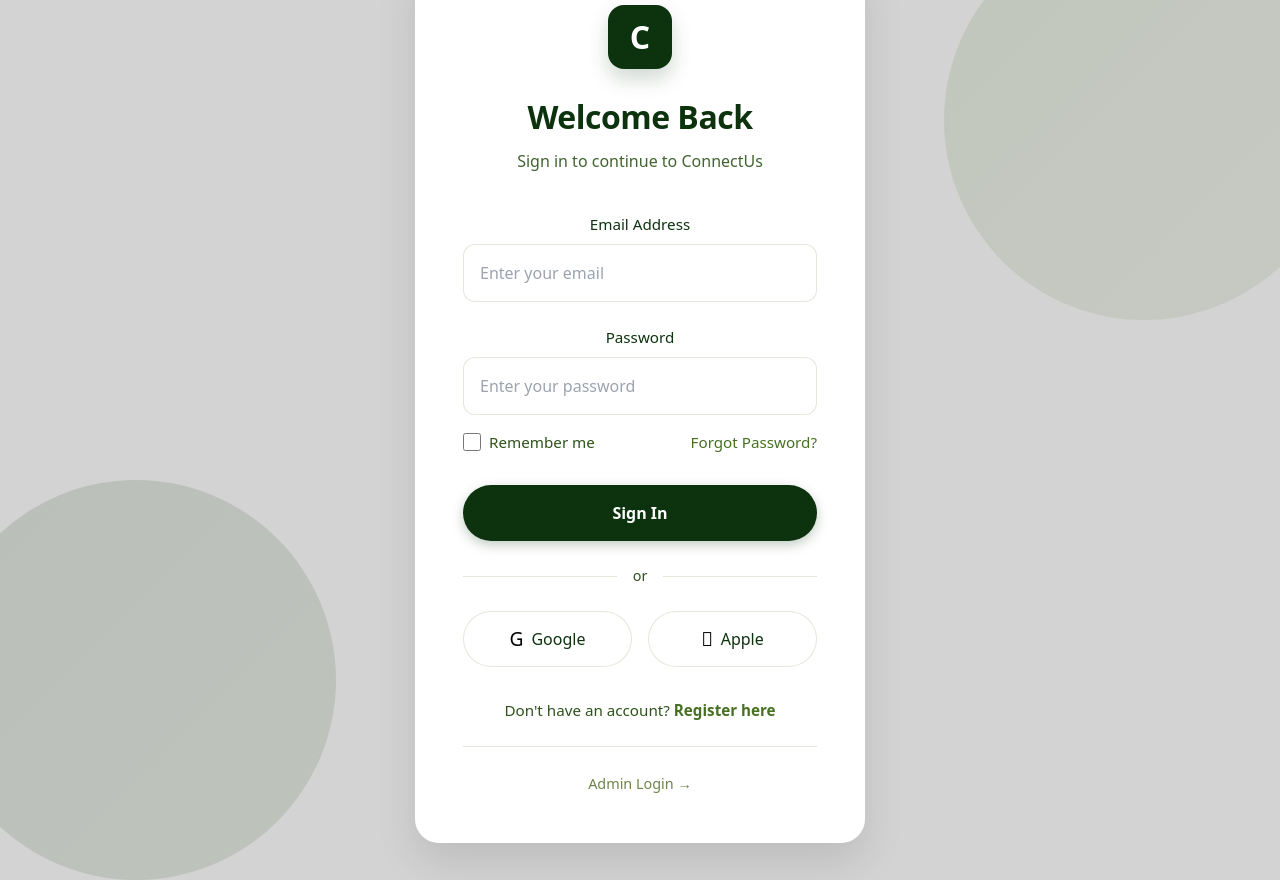
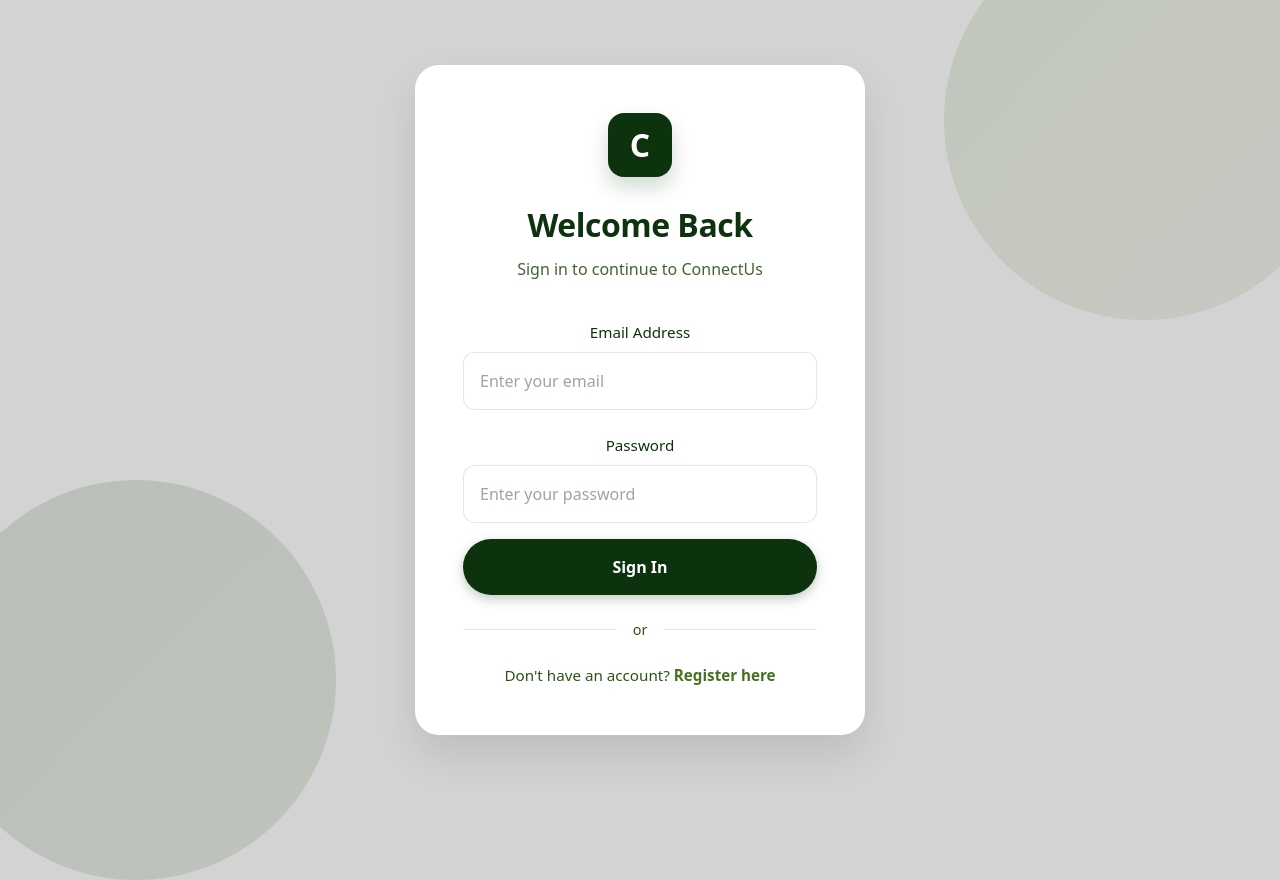
Before and after one commit to SheBuilds05/ConnectUs, a React (Vite) app in the folder frontend/: page /login in a window 1280 px wide. Shown: the top 880 px of the page. Built offline with nearby package versions, Linux system fonts and the light colour scheme.

Commit message:
New changed on UI

```diff
--- a/frontend/src/pages/LoginPage.tsx
+++ b/frontend/src/pages/LoginPage.tsx
@@ -245,48 +245,6 @@
             />
           </div>
 
-          <div style={{
-            display: 'flex',
-            justifyContent: 'space-between',
-            alignItems: 'center',
-            marginBottom: '2rem'
-          }}>
-            <label style={{
-              display: 'flex',
-              alignItems: 'center',
-              gap: '0.5rem',
-              cursor: 'pointer'
-            }}>
-              <input
-                type="checkbox"
-                checked={formData.rememberMe}
-                onChange={(e) => setFormData({...formData, rememberMe: e.target.checked})}
-                style={{
-                  width: '18px',
-                  height: '18px',
-                  cursor: 'pointer',
-                  accentColor: colors.moss
-                }}
-                disabled={loading}
-              />
-              <span style={{ color: colors.leaf, fontSize: '0.95rem' }}>Remember me</span>
-            </label>
-            <Link
-              to="/forgot-password"
-              style={{
-                color: colors.moss,
-                textDecoration: 'none',
-                fontSize: '0.95rem',
-                fontWeight: '500',
-                transition: 'color 0.2s'
-              }}
-              onMouseEnter={(e) => e.currentTarget.style.color = colors.forest}
-              onMouseLeave={(e) => e.currentTarget.style.color = colors.moss}
-            >
-              Forgot Password?
-            </Link>
-          </div>
-
           <button
             type="submit"
             style={{
@@ -336,71 +294,6 @@
           <div style={{ flex: 1, height: '1px', backgroundColor: `${colors.sage}30` }} />
         </div>
 
-        {/* Social Login */}
-        <div style={{
-          display: 'grid',
-          gridTemplateColumns: '1fr 1fr',
-          gap: '1rem',
-          marginBottom: '2rem'
-        }}>
-          <button
-            type="button"
-            style={{
-              padding: '0.8rem',
-              borderRadius: '50px',
-              border: `1px solid ${colors.sage}30`,
-              backgroundColor: colors.white,
-              cursor: 'pointer',
-              display: 'flex',
-              alignItems: 'center',
-              justifyContent: 'center',
-              gap: '0.5rem',
-              transition: 'all 0.2s'
-            }}
-            onMouseEnter={(e) => {
-              e.currentTarget.style.backgroundColor = colors.canvas;
-              e.currentTarget.style.borderColor = colors.moss;
-            }}
-            onMouseLeave={(e) => {
-              e.currentTarget.style.backgroundColor = colors.white;
-              e.currentTarget.style.borderColor = `${colors.sage}30`;
-            }}
-            onClick={() => alert('Google login coming soon!')}
-            disabled={loading}
-          >
-            <span style={{ fontSize: '1.2rem' }}>G</span>
-            <span style={{ color: colors.forest }}>Google</span>
-          </button>
-          <button
-            type="button"
-            style={{
-              padding: '0.8rem',
-              borderRadius: '50px',
-              border: `1px solid ${colors.sage}30`,
-              backgroundColor: colors.white,
-              cursor: 'pointer',
-              display: 'flex',
-              alignItems: 'center',
-              justifyContent: 'center',
-              gap: '0.5rem',
-              transition: 'all 0.2s'
-            }}
-            onMouseEnter={(e) => {
-              e.currentTarget.style.backgroundColor = colors.canvas;
-              e.currentTarget.style.borderColor = colors.moss;
-            }}
-            onMouseLeave={(e) => {
-              e.currentTarget.style.backgroundColor = colors.white;
-              e.currentTarget.style.borderColor = `${colors.sage}30`;
-            }}
-            onClick={() => alert('Apple login coming soon!')}
-            disabled={loading}
-          >
-            <span style={{ fontSize: '1.2rem' }}></span>
-            <span style={{ color: colors.forest }}>Apple</span>
-          </button>
-        </div>
-
         {/* Register Link */}
         <p style={{
           textAlign: 'center',
@@ -422,29 +315,6 @@
             Register here
           </Link>
         </p>
-
-        {/* Admin Link */}
-        <div style={{
-          textAlign: 'center',
-          marginTop: '1.5rem',
-          paddingTop: '1.5rem',
-          borderTop: `1px solid ${colors.sage}30`
-        }}>
-          <Link
-            to="/admin"
-            style={{
-              color: colors.sage,
-              textDecoration: 'none',
-              fontSize: '0.9rem',
-              fontWeight: '500',
-              transition: 'color 0.2s'
-            }}
-            onMouseEnter={(e) => e.currentTarget.style.color = colors.moss}
-            onMouseLeave={(e) => e.currentTarget.style.color = colors.sage}
-          >
-            Admin Login →
-          </Link>
-        </div>
       </div>
     </div>
   );
--- a/frontend/src/pages/Register.tsx
+++ b/frontend/src/pages/Register.tsx
@@ -787,29 +787,6 @@
             Sign in
           </Link>
         </p>
-
-        {/* Admin Link */}
-        <div style={{
-          textAlign: 'center',
-          marginTop: '1.5rem',
-          paddingTop: '1.5rem',
-          borderTop: `1px solid ${colors.sage}30`
-        }}>
-          <Link
-            to="/admin"
-            style={{
-              color: colors.sage,
-              textDecoration: 'none',
-              fontSize: '0.9rem',
-              fontWeight: '500',
-              transition: 'color 0.2s'
-            }}
-            onMouseEnter={(e) => e.currentTarget.style.color = colors.moss}
-            onMouseLeave={(e) => e.currentTarget.style.color = colors.sage}
-          >
-            Admin Access →
-          </Link>
-        </div>
       </div>
     </div>
   );
```
